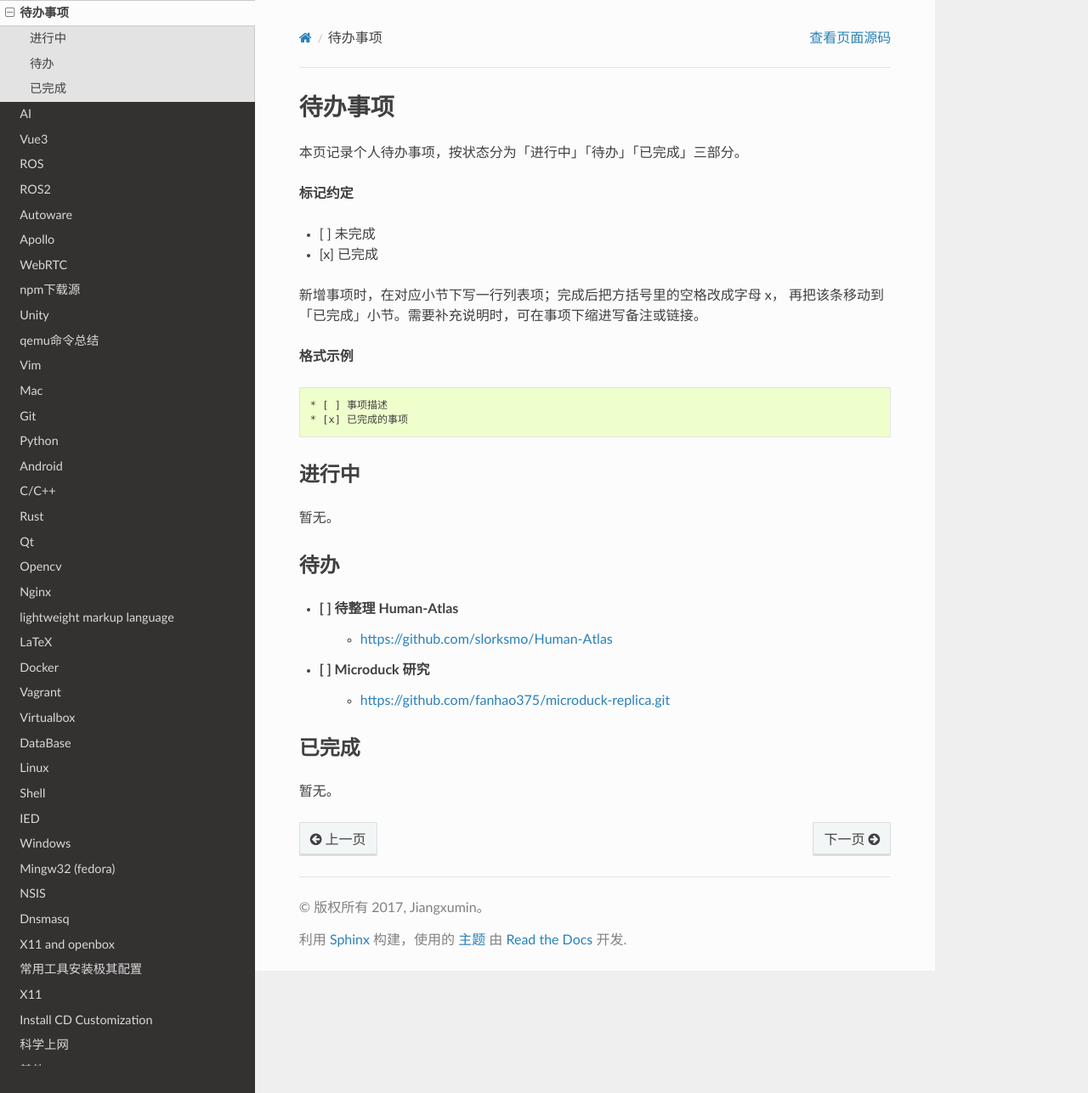
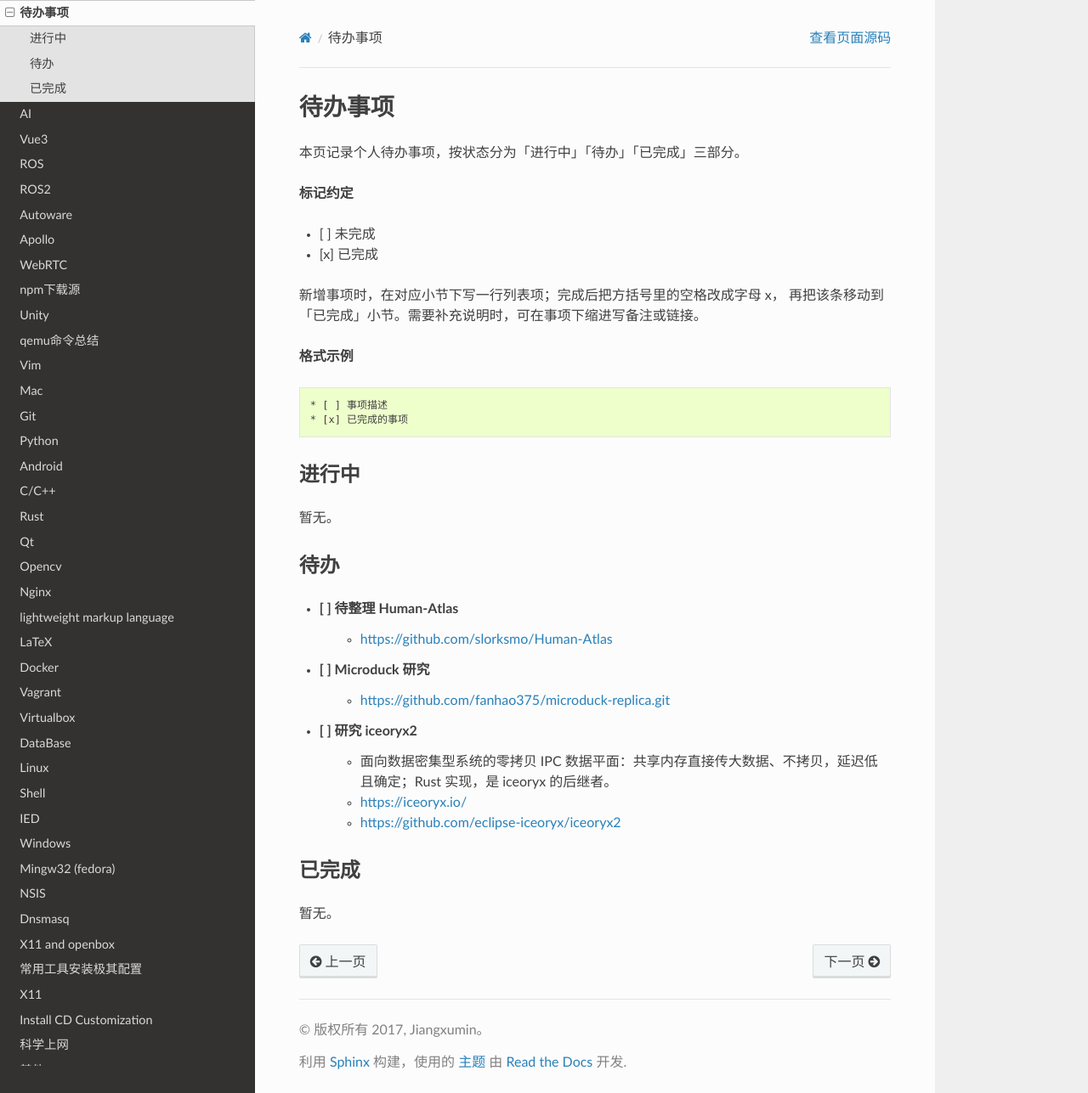
Before and after one commit to my-rds-store/my_space, a Sphinx documentation site: the page built from source/todolist.rst, in a window 1280 px wide and 1287 px high. Shown: the whole window at 85% size. Built offline with Sphinx 7.4.7 and the Read the Docs theme 3.1.0, drawn with Linux system fonts in a browser that asks for light colours.

Commit message:
待办列表新增 iceoryx2 研究条目及简介
Co-Authored-By: Claude Code <noreply@anthropic.com>

```diff
--- a/source/todolist.rst
+++ b/source/todolist.rst
@@ -35,6 +35,11 @@
 * [ ] Microduck 研究
     * https://github.com/fanhao375/microduck-replica.git
 
+* [ ] 研究 iceoryx2
+    * 面向数据密集型系统的零拷贝 IPC 数据平面：共享内存直接传大数据、不拷贝，延迟低且确定；Rust 实现，是 iceoryx 的后继者。
+    * https://iceoryx.io/
+    * https://github.com/eclipse-iceoryx/iceoryx2
+
 **********
 已完成
 **********
```
